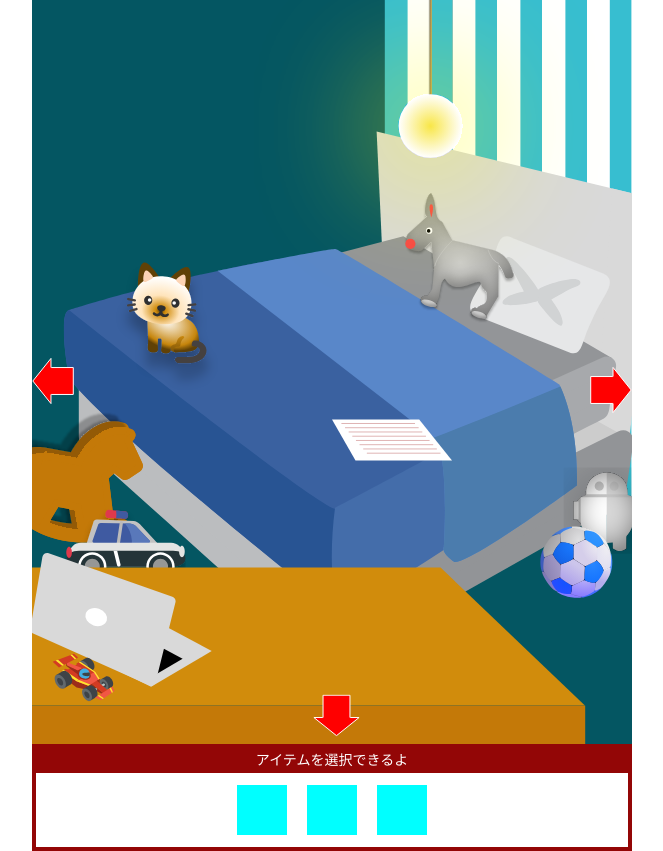
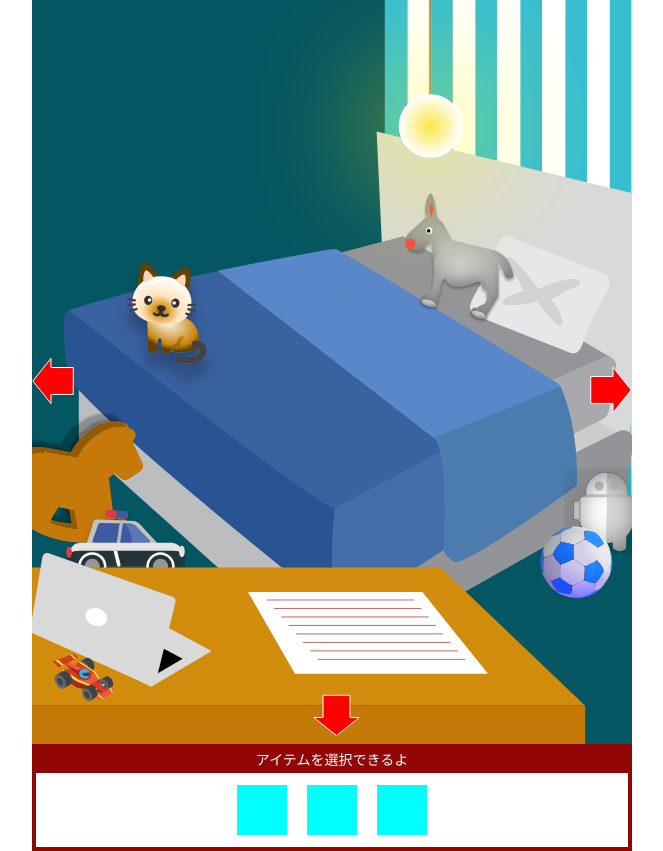
Before and after one commit to marimonon/advent2024_christmas, a React (Vite) app: page / in a window 1280 px wide. Shown: the whole page, without its empty margins (308-971 px from the left). Built offline with nearby package versions, Linux system fonts and the light colour scheme.

Commit message:
homeworkのcssの修正

```diff
--- a/src/components/Rooms/ChildRoom.tsx
+++ b/src/components/Rooms/ChildRoom.tsx
@@ -16,9 +16,9 @@ export default ChildRoom
 
 const homeWorkCss = css`
   position: absolute;
-  top: 50%;
-  left: 50%;
-  width: 20%;
+  top: 76%;
+  left: 36%;
+  width: 40%;
   z-index: 2;
 `
 
```
